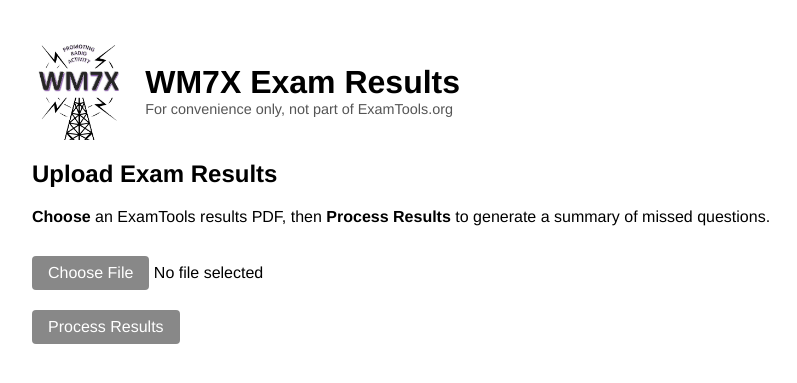
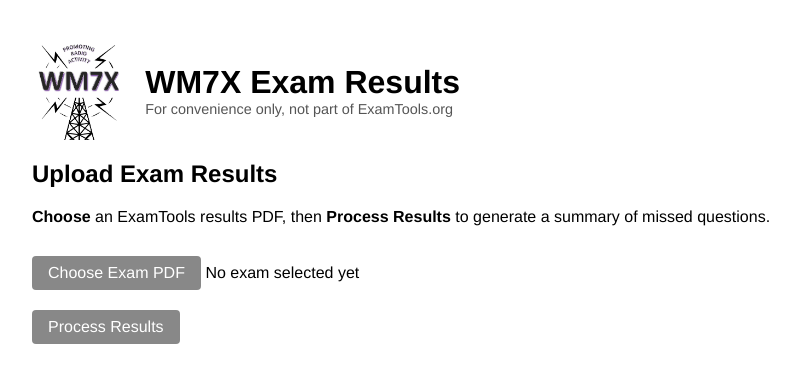
Before and after one commit to jpasqua/wm7x-exam-results, a Flask app: page / in a window 1280 px wide. Shown: the top 383 px of the page, without its empty margins (8-805 px from the left). Run offline with Flask 3, Linux system fonts and the light colour scheme.

Commit message:
Wording changes

```diff
--- a/templates/upload.html
+++ b/templates/upload.html
@@ -14,9 +14,9 @@
     <!-- Hidden file input -->
     <input type="file" id="pdf_file" name="pdf_file" accept=".pdf,application/pdf" class="file-input">
     <!-- Styled label as button -->
-    <label for="pdf_file" class="button">Choose File</label>
+    <label for="pdf_file" class="button">Choose Exam PDF</label>
     <!-- File name display -->
-    <span id="file-name">No file selected</span>
+    <span id="file-name">No exam selected yet</span>
   </div>
   <div style="margin-top: 10px;">
     <input type="submit" value="Process Results" class="button">
@@ -30,7 +30,7 @@ document.getElementById('pdf_file').addEventListener('change', function() {
     if (this.files.length > 0) {
         fileNameSpan.textContent = this.files[0].name;
     } else {
-        fileNameSpan.textContent = 'No file selected';
+        fileNameSpan.textContent = 'No exam selected';
     }
 });
 </script>
```
